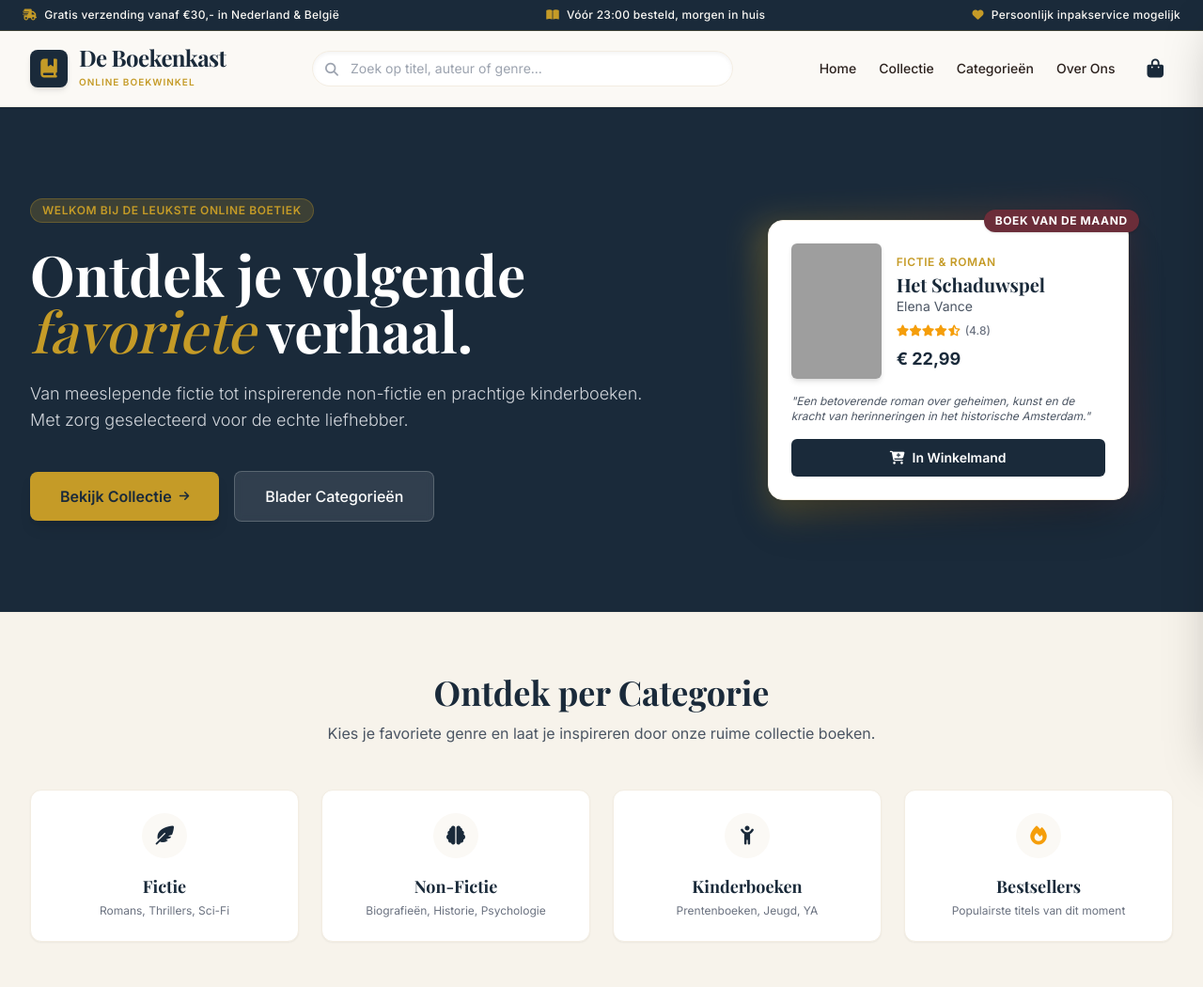
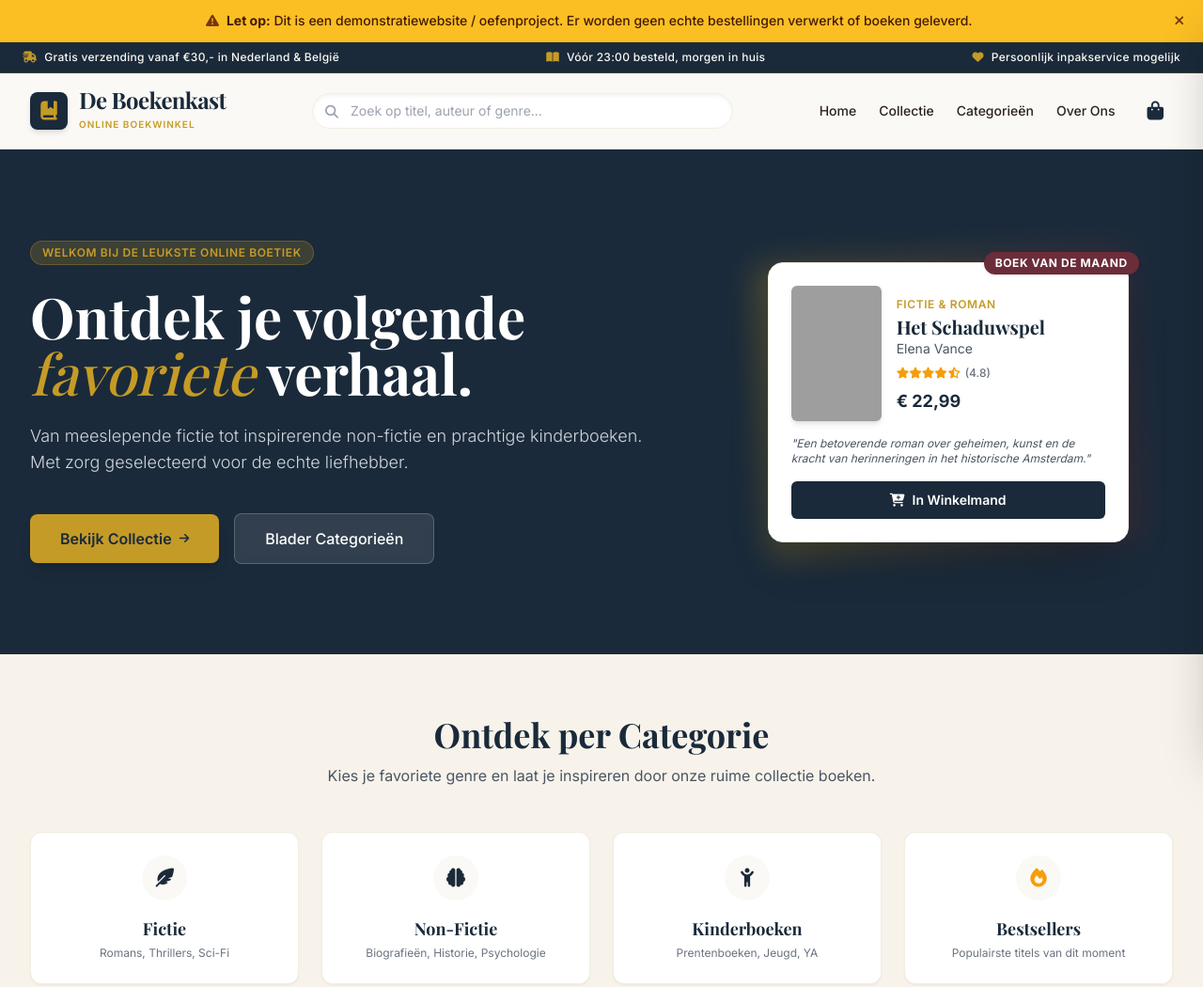
Before and after one commit to amsterdamned1/de-boekenkast-azure, a plain HTML site: page app/index.html in a window 1280 px wide. Shown: the top 1050 px of the page at 94% size. Drawn offline with nearby package versions, Linux system fonts and the light colour scheme; grey boxes are pictures that could not be loaded; a web font is replaced by a local one.

Commit message:
Add demo notice warning bar to index.html
Added a demo notice warning bar to inform users about the demo status of the website.

```diff
--- a/app/index.html
+++ b/app/index.html
@@ -95,6 +95,17 @@
     </style>
 </head>
 <body class="flex flex-col min-h-screen relative overflow-x-hidden">
+
+    <!-- Demo Notice Warning Bar -->
+    <div id="demoNoticeBar" class="bg-amber-400 text-amber-950 font-medium text-xs sm:text-sm py-2 px-4 text-center border-b border-amber-500/30 flex items-center justify-between z-50">
+        <div class="flex-1 flex items-center justify-center gap-2">
+            <i class="fa-solid fa-triangle-exclamation text-amber-900 text-sm"></i>
+            <span><strong>Let op:</strong> Dit is een demonstratiewebsite / oefenproject. Er worden geen echte bestellingen verwerkt of boeken geleverd.</span>
+        </div>
+        <button onclick="document.getElementById('demoNoticeBar').remove()" class="text-amber-900 hover:text-amber-950 p-1 ml-2 focus:outline-none" title="Melding sluiten">
+            <i class="fa-solid fa-xmark text-sm"></i>
+        </button>
+    </div>
 
     <!-- Top Announcement Bar -->
     <div class="bg-book-navy text-book-paper text-xs py-2 px-4 text-center tracking-wide font-medium flex justify-between items-center px-6 border-b border-book-gold/20">
```
